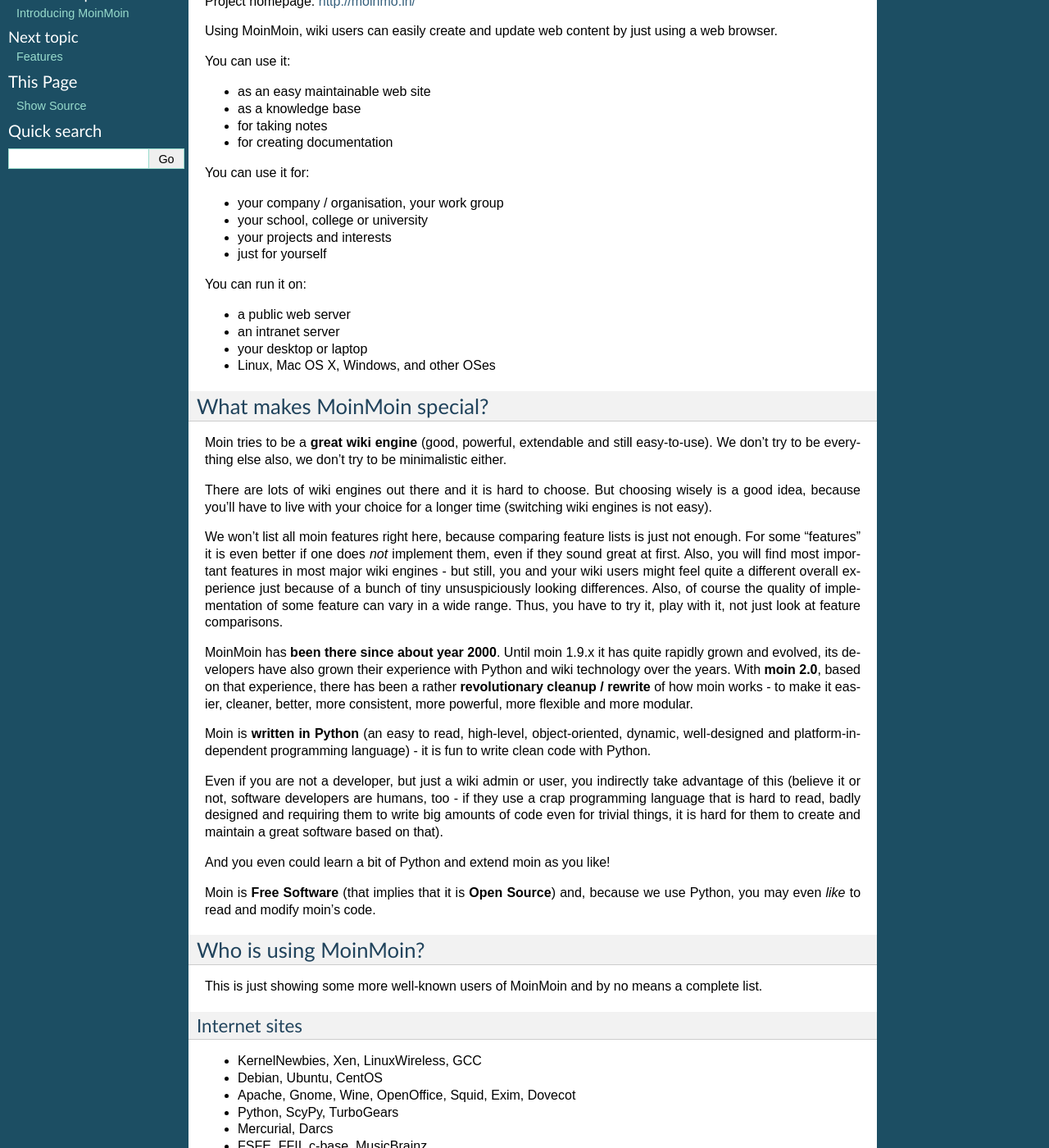
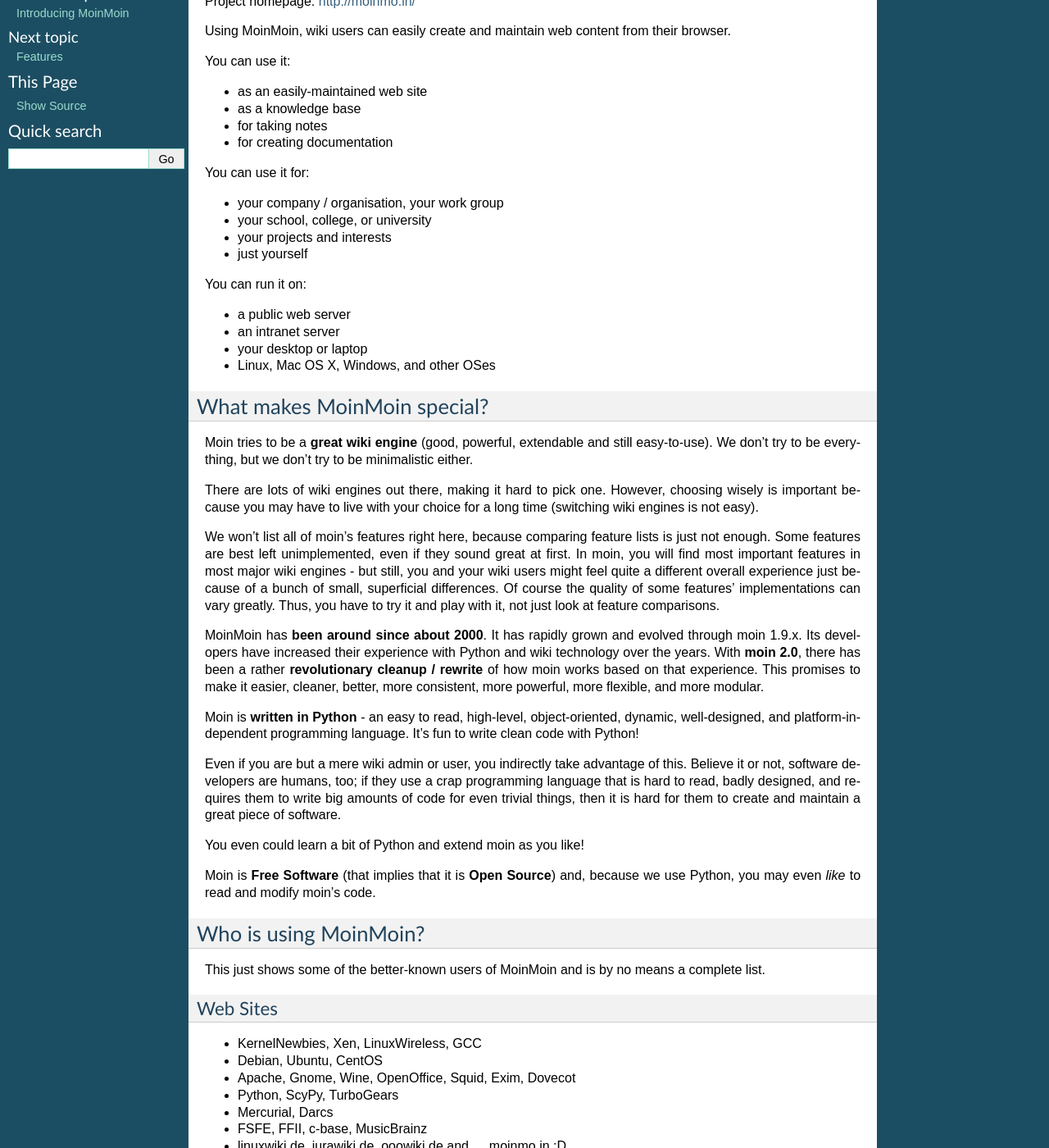
Before and after one commit to bhrigu123/moin-2.0-beta, a Sphinx documentation site: the page built from docs/intro/general.rst, in a window 1280 px wide and 1400 px high, scrolled down 215 px. Shown: the whole window at 82% size. Built offline with Sphinx 7.4.7, drawn with Linux system fonts in a browser that asks for light colours; pages that are not in the unit, such as notebooks, are missing from menus; some of the changed text lies outside the part shown.

Commit message:
docs: introduction: proofread and improved English, thanks to Nick Rioux

```diff
--- a/docs/intro/general.rst
+++ b/docs/intro/general.rst
@@ -9,12 +9,12 @@
 
 Project homepage: http://moinmo.in/
 
-Using MoinMoin, wiki users can easily create and update web content by just
-using a web browser.
+Using MoinMoin, wiki users can easily create and maintain web content from
+their browser.
 
 You can use it:
 
-* as an easy maintainable web site
+* as an easily-maintained web site
 * as a knowledge base
 * for taking notes
 * for creating documentation
@@ -22,9 +22,9 @@
 You can use it for:
 
 * your company / organisation, your work group
-* your school, college or university
+* your school, college, or university
 * your projects and interests
-* just for yourself
+* just yourself
 
 You can run it on:
 
@@ -37,42 +37,42 @@
 What makes MoinMoin special?
 ----------------------------
 Moin tries to be a **great wiki engine** (good, powerful, extendable and still
-easy-to-use). We don't try to be everything else also, we don't try to be
+easy-to-use). We don't try to be everything, but we don't try to be
 minimalistic either.
 
-There are lots of wiki engines out there and it is hard to choose.
-But choosing wisely is a good idea, because you'll have to live with your
-choice for a longer time (switching wiki engines is not easy).
+There are lots of wiki engines out there, making it hard to pick one.
+However, choosing wisely is important because you may have to live with
+your choice for a long time (switching wiki engines is not easy).
 
-We won't list all moin features right here, because comparing feature lists
-is just not enough. For some "features" it is even better if one does *not*
-implement them, even if they sound great at first. Also, you will find most
+We won't list all of moin's features right here, because comparing feature lists
+is just not enough. Some features are best left unimplemented,
+even if they sound great at first. In moin, you will find most
 important features in most major wiki engines - but still, you and your wiki
 users might feel quite a different overall experience just because of a bunch
-of tiny unsuspiciously looking differences. Also, of course the quality of
-implementation of some feature can vary in a wide range. Thus, you have to
-try it, play with it, not just look at feature comparisons.
+of small, superficial differences. Of course the quality of some features'
+implementations can vary greatly. Thus, you have to
+try it and play with it, not just look at feature comparisons.
 
-MoinMoin has **been there since about year 2000**.
-Until moin 1.9.x it has quite rapidly grown and evolved, its developers have
-also grown their experience with Python and wiki technology over the years.
-With **moin 2.0**, based on that experience, there has been a rather
-**revolutionary cleanup / rewrite** of how moin works - to make it easier,
-cleaner, better, more consistent, more powerful, more flexible and more
+MoinMoin has **been around since about 2000**.
+It has rapidly grown and evolved through moin 1.9.x. Its developers have
+increased their experience with Python and wiki technology over the years.
+With **moin 2.0**, there has been a rather **revolutionary cleanup / rewrite**
+of how moin works based on that experience. This promises to make it easier,
+cleaner, better, more consistent, more powerful, more flexible, and more
 modular.
 
-Moin is **written in Python** (an easy to read, high-level, object-oriented,
-dynamic, well-designed and platform-independent programming language) - it
-is fun to write clean code with Python.
+Moin is **written in Python** - an easy to read, high-level, object-oriented,
+dynamic, well-designed, and platform-independent programming language. It's
+fun to write clean code with Python!
 
-Even if you are not a developer, but just a wiki admin or user, you indirectly
-take advantage of this (believe it or not, software developers are humans,
-too - if they use a crap programming language that is hard to read, badly
-designed and requiring them to write big amounts of code even for trivial
-things, it is hard for them to create and maintain a great software based on
-that).
+Even if you are but a mere wiki admin or user, you indirectly
+take advantage of this. Believe it or not, software developers are humans,
+too; if they use a crap programming language that is hard to read, badly
+designed, and requires them to write big amounts of code for even trivial
+things, then it is hard for them to create and maintain a great piece of
+software.
 
-And you even could learn a bit of Python and extend moin as you like!
+You even could learn a bit of Python and extend moin as you like!
 
 Moin is **Free Software** (that implies that it is **Open Source**) and,
 because we use Python, you may even *like* to read and modify moin's code.
@@ -80,10 +80,10 @@
 
 Who is using MoinMoin?
 ----------------------
-This is just showing some more well-known users of MoinMoin and by no means
-a complete list.
+This just shows some of the better-known users of MoinMoin and is by no
+means a complete list.
 
-Internet sites
+Web Sites
 ~~~~~~~~~~~~~~
 * KernelNewbies, Xen, LinuxWireless, GCC
 * Debian, Ubuntu, CentOS
@@ -100,7 +100,7 @@
 
 Intranet installations
 ~~~~~~~~~~~~~~~~~~~~~~
-We also know that there are a lot of non-public intranet installations of
+We know that there are a lot of private intranet installations of
 MoinMoin in:
 
 * enterprises, companies
```
Also changed, not shown: other parts of docs/intro/general.rst (+1 -2 lines), docs/intro/features.rst (+12 -12 lines), docs/intro/glossary.rst (+10 -10 lines).
